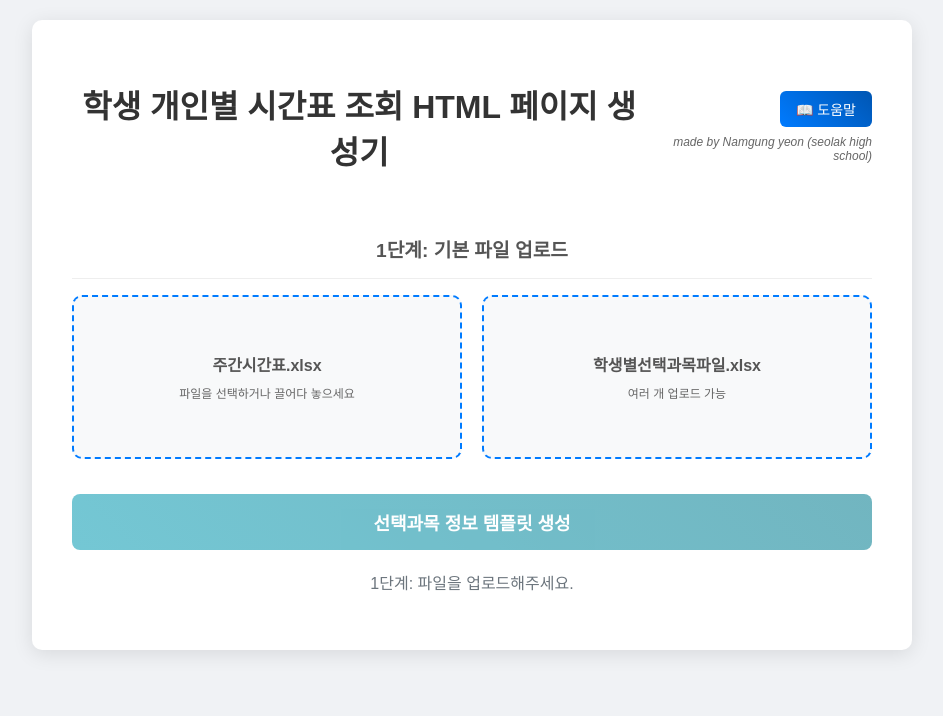
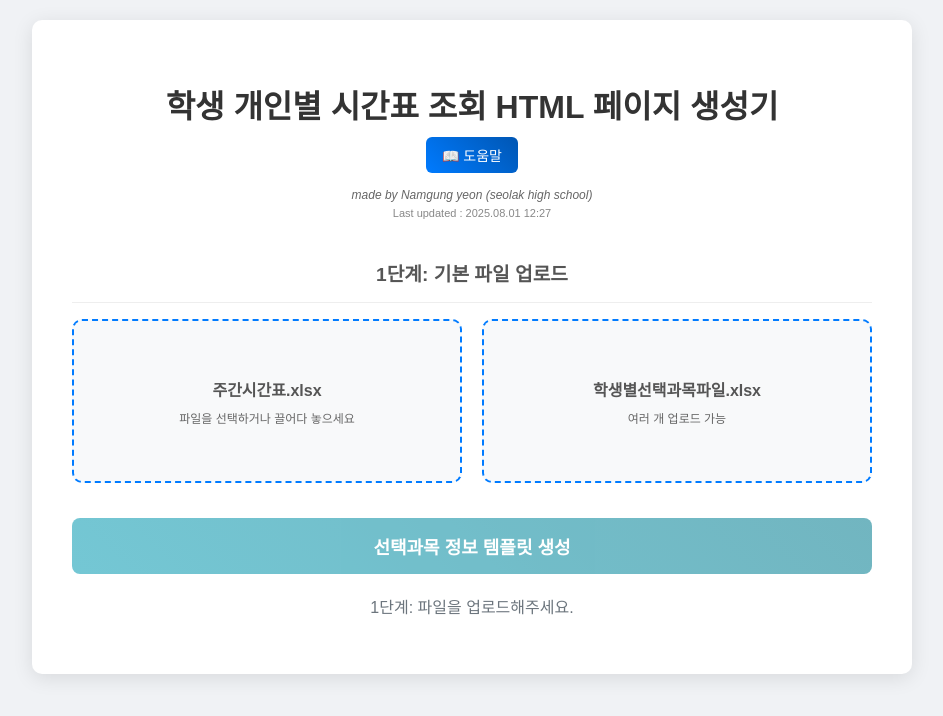
Before and after one commit to ngryun/studentTimeTable, a plain HTML site: page index.html in a window 1280 px wide. Shown: the whole page, without its empty margins (168-1111 px from the left). Drawn offline with Linux system fonts and the light colour scheme.

Commit message:
Update index.html

```diff
--- a/index.html
+++ b/index.html
@@ -10,12 +10,13 @@
 </head>
 <body>
     <div id="app-container">
-        <div style="display: flex; justify-content: space-between; align-items: center; margin-bottom: 20px;">
-            <h1>학생 개인별 시간표 조회 HTML 페이지 생성기</h1>
-            <div style="text-align: right;">
-                <a href="https://namgungyeon.tistory.com/131" target="_blank" style="display: inline-block; background: linear-gradient(45deg, #007bff, #0056b3); color: white; padding: 8px 16px; text-decoration: none; border-radius: 6px; font-size: 14px; margin-bottom: 8px;">📖 도움말</a>
-                <div style="font-size: 12px; color: #666; font-style: italic;">made by Namgung yeon (seolak high school)</div>
+        <div style="text-align: center; margin-bottom: 30px;">
+            <h1 style="margin-bottom: 10px;">학생 개인별 시간표 조회 HTML 페이지 생성기</h1>
+            <div style="margin-bottom: 15px;">
+                <a href="https://namgungyeon.tistory.com/131" target="_blank" style="display: inline-block; background: linear-gradient(45deg, #007bff, #0056b3); color: white; padding: 8px 16px; text-decoration: none; border-radius: 6px; font-size: 14px;">📖 도움말</a>
             </div>
+            <div style="font-size: 12px; color: #666; font-style: italic; margin-bottom: 5px;">made by Namgung yeon (seolak high school)</div>
+            <div style="font-size: 11px; color: #888;">Last updated : 2025.08.01 12:27</div>
         </div>
 
         <div id="step1">
```
